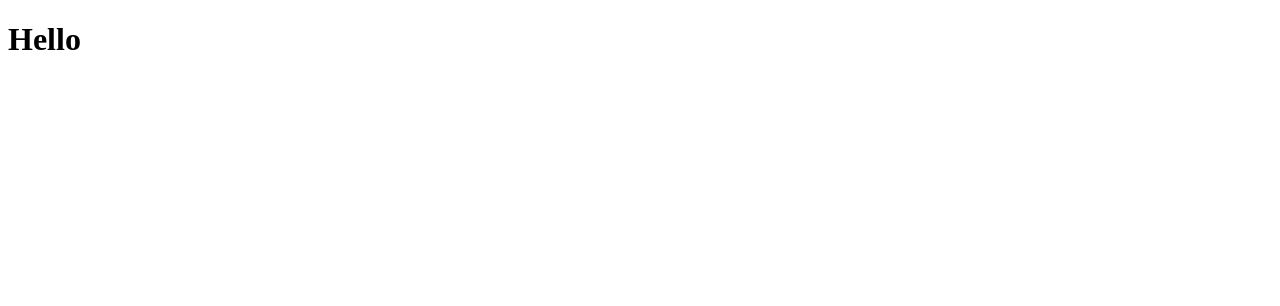
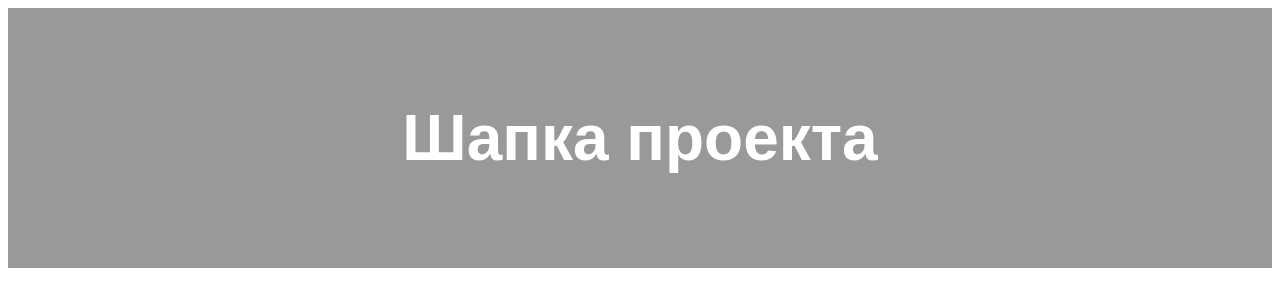
Before and after one commit to Laun4eroja/remote-test, a plain HTML site: page index.html in a window 1280 px wide. Drawn offline with Linux system fonts and the light colour scheme.

Commit message:
header ready

```diff
--- a/index.html
+++ b/index.html
@@ -4,10 +4,13 @@
     <meta charset="UTF-8">
     <meta name="viewport" content="width=device-width, initial-scale=1.0">
     <title>Document</title>
+    <link rel="stylesheet" href="main.css">
 </head>
 <body>
 
-    <H1>Hello</H1>
+    <header class="header">
+        <h1>Шапка проекта</h1>
+    </header>
 
 </body>
 </html>
--- a/main.css
+++ b/main.css
@@ -0,0 +1,8 @@
+.header {
+    padding: 50px 100px;
+    text-align: center;
+    background: #999;
+    font-size: 32px;
+    font-family: sans-serif;
+    color: #fff;
+}
```
